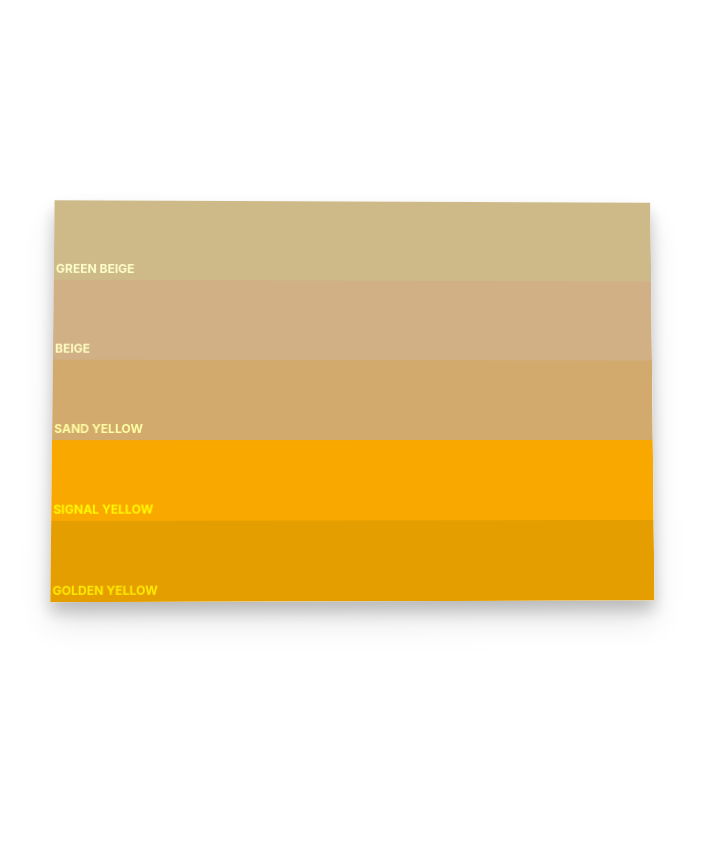
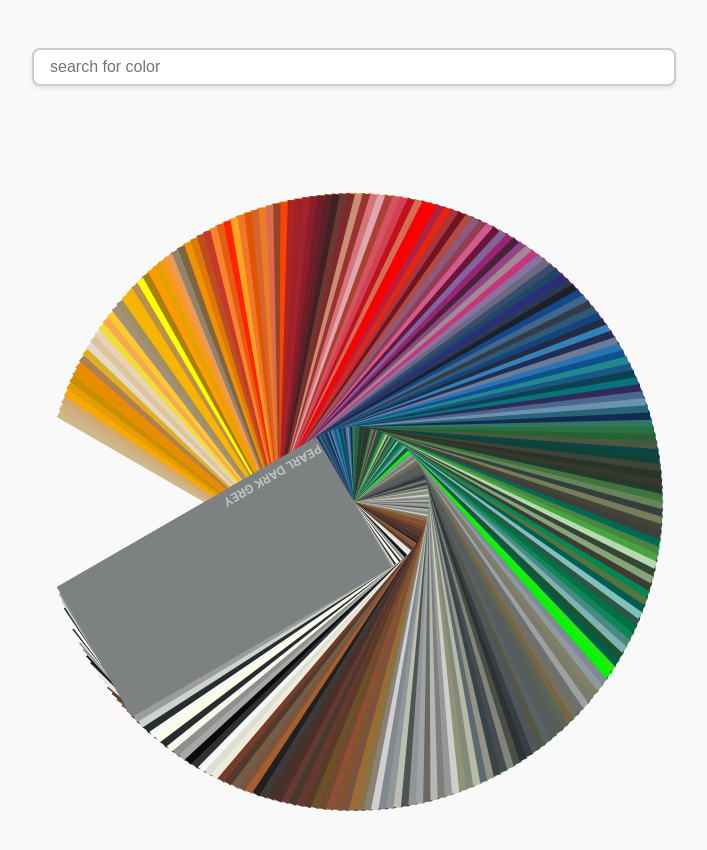
Before and after one commit to jedluk/img2palette, a React (Vite) app: page / in a window 1280 px wide. Shown: the top 850 px of the page, without its empty margins (286-993 px from the left). Before the commit the page ends 800 px from the top, so only its background shows below. Built offline with nearby package versions, Linux system fonts and the light colour scheme.

Commit message:
Convert list to fan

```diff
--- a/src/App.css
+++ b/src/App.css
@@ -1,69 +1,49 @@
 #root {
     max-width: 1280px;
-    margin: 0 auto;
+    margin: auto;
     padding: 2rem;
     text-align: center;
 }
 
-.logo {
-    height: 6em;
-    padding: 1.5em;
-    will-change: filter;
-    transition: filter 300ms;
+.box {
+    width: 100%;
+    height: 100vh;
+    overflow: hidden;
+    position: relative;
+    perspective: 1000px;
 }
 
-.logo:hover {
-    filter: drop-shadow(0 0 2em #646cffaa);
+.center-circle {
+    position: absolute;
+    top: 50%;
+    left: 50%;
+    width: 200px;
+    height: 200px;
+    margin-top: -100px;
+    margin-left: -100px;
+    background-color: #f9f9f9;
+    border-radius: 50%;
+    z-index: 0;
 }
 
-.logo.react:hover {
-    filter: drop-shadow(0 0 2em #61dafbaa);
+.ral {
+    width: 300px;
+    height: 150px;
+    position: absolute;
+    left: 50%;
+    transform-origin: left center;
+    z-index: 1;
 }
 
-@keyframes logo-spin {
-    from {
-        transform: rotate(0deg);
-    }
-
-    to {
-        transform: rotate(360deg);
-    }
-}
-
-@media (prefers-reduced-motion: no-preference) {
-    a:nth-of-type(2) .logo {
-        animation: logo-spin infinite 20s linear;
-    }
-}
-
-.card {
-    padding: 2em;
-}
-
-.read-the-docs {
-    color: #888;
-}
-
-.box {
-    width: 600px;
-    height: 50vh;
-    overflow-y: auto;
-    box-shadow: 0 10px 15px rgba(0, 0, 0, 0.2),
-        0 20px 30px rgba(0, 0, 0, 0.1);
-    transform: perspective(1000px) rotateX(2deg) rotateY(1deg);/
+.ral:hover {
+    z-index: 2;
+    box-shadow: 0 10px 20px rgba(0, 0, 0, 0.3);
 }
 
 @media screen and (max-width: 768px) {
     .box {
         width: 400px;
     }
-
-}
-
-.ral {
-    width: 100%;
-    height: 80px;
-    position: sticky;
 }
 
 .colorName {
@@ -75,3 +55,23 @@
     text-transform: uppercase;
     font-size: 12px;
 }
+
+.input-modern {
+    width: 80%;
+    max-width: 50%;
+    padding: 0.5rem 1rem;
+    margin: 1rem 0;
+    font-size: 1rem;
+    border: 2px solid #ccc;
+    border-radius: 8px;
+    background-color: #ffffff;
+    color: #000000;
+    box-shadow: 0 2px 4px rgba(0, 0, 0, 0.1);
+    transition: border-color 0.3s, box-shadow 0.3s;
+}
+
+.input-modern:focus {
+    border-color: #ccc;
+    box-shadow: 0 2px 8px rgba(0, 0, 0, 0.2);
+    outline: none;
+}
--- a/src/App.tsx
+++ b/src/App.tsx
@@ -1,13 +1,39 @@
+import { useMemo, useState } from 'react'
 import './App.css'
 import { adjustColorBrightness } from './lib/color'
 import { PALLETE } from './lib/ral'
 
 function App() {
+  const [filter, setFiler] = useState('')
+
+  const ralColors = useMemo(
+    () =>
+      filter !== ''
+        ? Object.keys(PALLETE).filter((key) =>
+            PALLETE[key][1].toLowerCase().includes(filter.toLowerCase())
+          )
+        : Object.keys(PALLETE),
+    [filter]
+  )
+
+  const totalSpread = 300
+  const totalItems = ralColors.length
+  const angleIncrement = totalSpread / (totalItems - 1)
+
   return (
+    <>
+      <input
+        className="input-modern"
+        value={filter}
+        onChange={(e) => setFiler(e.target.value)}
+        placeholder="search for color"
+      />
       <div className="box">
-      {Object.keys(PALLETE).map((ral, idx) => {
+        <div className="center-circle"></div>
+        {ralColors.map((ral, idx) => {
           const [hex, name] = PALLETE[ral]
           const color = adjustColorBrightness(hex, 0.5)
+          const angle = -totalSpread / 2 + idx * angleIncrement
 
           return (
             <div
@@ -15,7 +41,9 @@ function App() {
               className="ral"
               style={{
                 backgroundColor: hex,
-              top: idx * 1.5,
+                transform: `rotate(${angle}deg)`,
+                top: '50%',
+                marginTop: '-75px', // half of the new height to center it
               }}
             >
               <div className="colorName" style={{ color }}>
@@ -25,6 +53,7 @@ function App() {
           )
         })}
       </div>
+    </>
   )
 }
 
--- a/src/index.css
+++ b/src/index.css
@@ -13,61 +13,16 @@
     -moz-osx-font-smoothing: grayscale;
 }
 
-a {
-    font-weight: 500;
-    color: #646cff;
-    text-decoration: inherit;
-}
-
-a:hover {
-    color: #535bf2;
-}
-
 body {
     margin: 0;
     display: flex;
     place-items: center;
     min-width: 320px;
     min-height: 100vh;
+    height: 100vh;
 }
 
-h1 {
-    font-size: 3.2em;
-    line-height: 1.1;
+#root {
+    width: 100%;
+    height: 100%;
 }
-
-button {
-    border-radius: 8px;
-    border: 1px solid transparent;
-    padding: 0.6em 1.2em;
-    font-size: 1em;
-    font-weight: 500;
-    font-family: inherit;
-    background-color: #1a1a1a;
-    cursor: pointer;
-    transition: border-color 0.25s;
-}
-
-button:hover {
-    border-color: #646cff;
-}
-
-button:focus,
-button:focus-visible {
-    outline: 4px auto -webkit-focus-ring-color;
-}
-
-@media (prefers-color-scheme: light) {
-    :root {
-        color: #213547;
-        background-color: #ffffff;
-    }
-
-    a:hover {
-        color: #747bff;
-    }
-
-    button {
-        background-color: #f9f9f9;
-    }
-}
```
Lines whose indentation alone changed are shown as unchanged.
